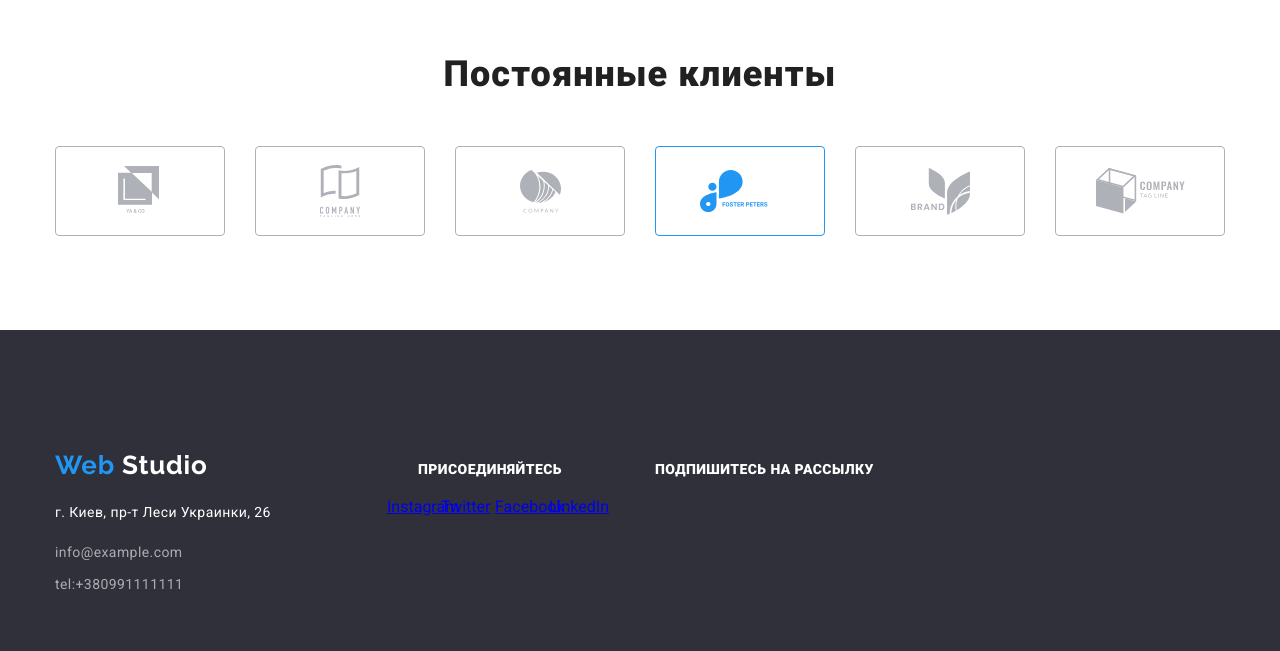
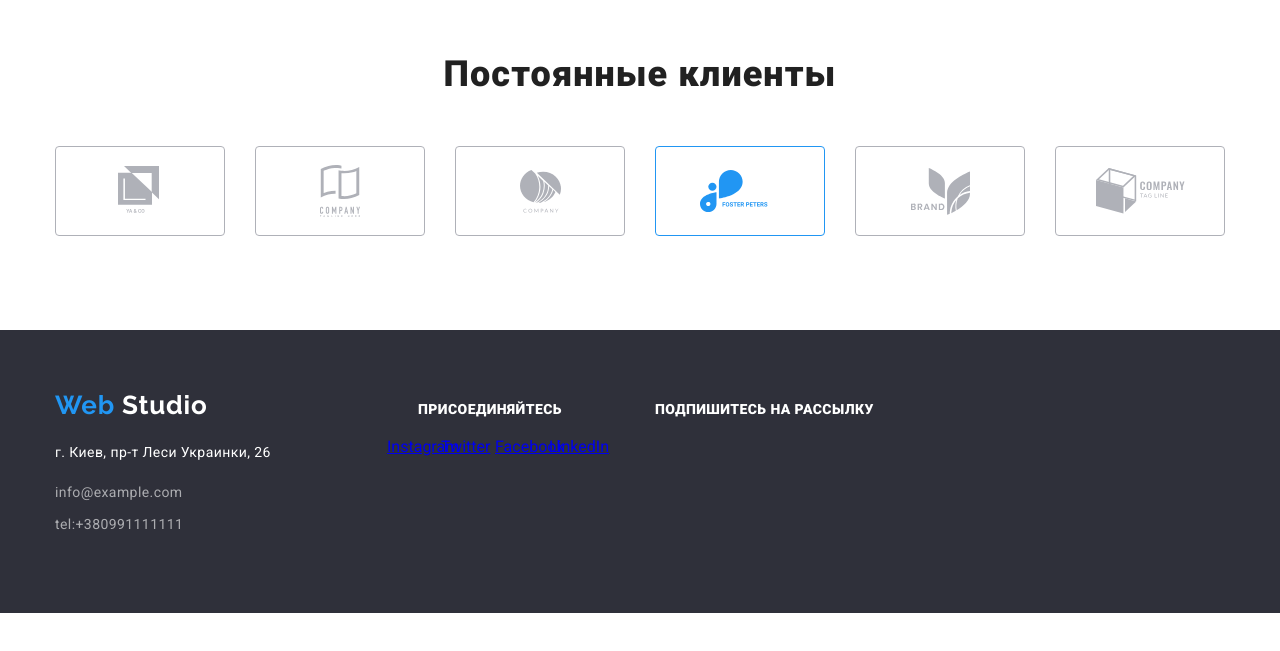
Before and after one commit to InnaNedlin/goit-markup-hw-03, a plain HTML site: page index.html in a window 1280 px wide. Shown: the part 2101-2752 px from the top of the page. After the commit the page ends 2714 px from the top, so only its background shows below. Drawn offline with Linux system fonts and the light colour scheme.

Commit message:
Footer in Index and Portfolio are updated

```diff
--- a/css/portfolio.css
+++ b/css/portfolio.css
@@ -294,7 +294,6 @@ a {
   margin: 0;
   font-size: 14px;
   line-height: 1.71;
-  /* or 171% */
   letter-spacing: 0.03em;
   color: var(--white-color);
   text-decoration: none;
@@ -321,7 +320,7 @@ a {
   display: block;
   width: 270px;
   margin-right: 30px;
-  padding-top: 72px;
+  /* padding-top: 72px; */
 }
 
 .join {
--- a/css/styles.css
+++ b/css/styles.css
@@ -384,9 +384,6 @@ body {
   display: block;
   margin-right: 30px;
   width: 270px;
-  margin-bottom: 60px;
-  margin-top: 60px;
-  /* margin-right: 30px; */
   justify-content: left;
 }
 
@@ -433,7 +430,7 @@ body {
   display: block;
   width: 270px;
   margin-right: 30px;
-  padding-top: 72px;
+  /* padding-top: 72px; */
 }
 
 .join {
```
